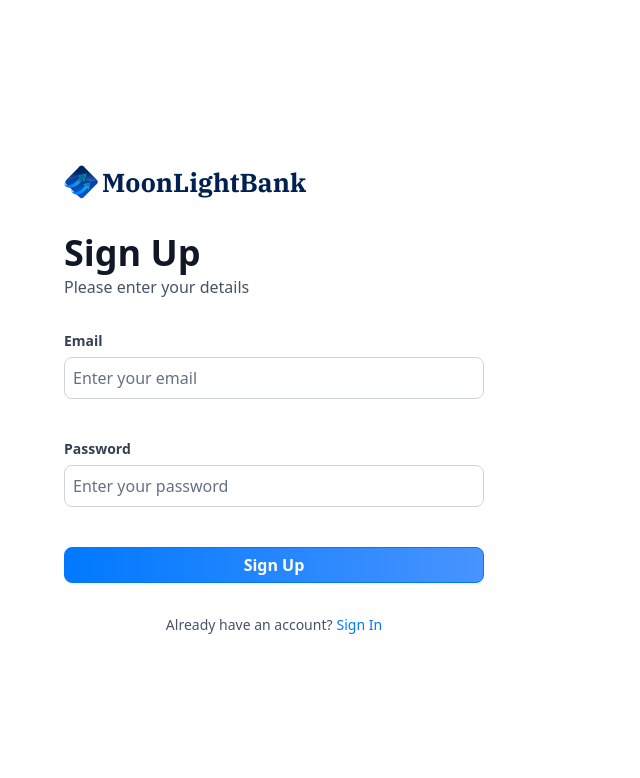
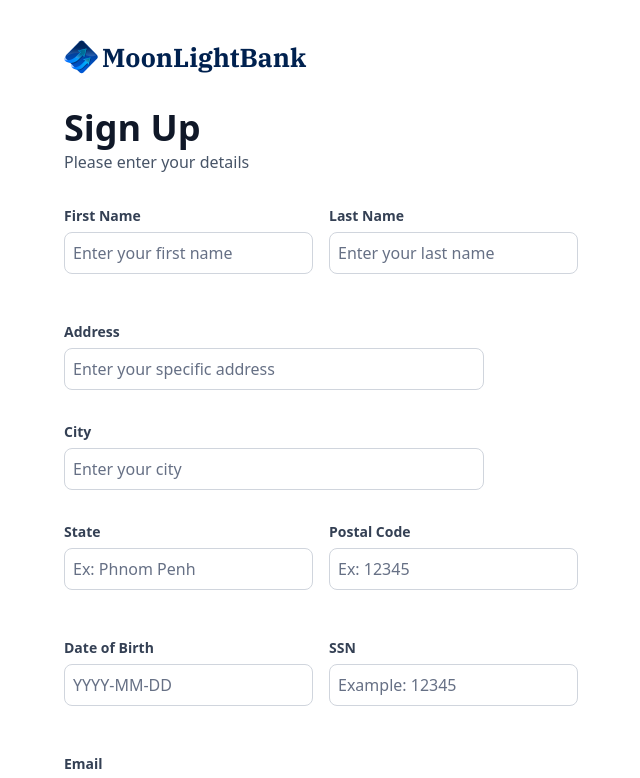
Before and after one commit to Samlothphearak/MoonlightBank, a Next.js app: page /sign-up in a window 1280 px wide. Shown: the top 778 px of the page, without its empty margins (366-1006 px from the left). Built offline with nearby package versions, Linux system fonts and the light colour scheme.

Commit message:
complete sign up

```diff
--- a/components/AuthForm.tsx
+++ b/components/AuthForm.tsx
@@ -1,37 +1,36 @@
-'use client';
+'use client'; // Ensure this component is a client component
 
 import Image from 'next/image';
 import Link from 'next/link';
 import React, { useState } from 'react';
 import { Loader2 } from 'lucide-react'; // Import specific icon
-
-
-import { z } from "zod"
-import { zodResolver } from "@hookform/resolvers/zod"
-import { useForm } from "react-hook-form"
-import { Button } from "@/components/ui/button"
+import { z } from "zod";
+import { zodResolver } from "@hookform/resolvers/zod";
+import { useForm } from "react-hook-form";
+import { Button } from "@/components/ui/button";
 import {
     Form,
     FormControl,
-    FormDescription,
     FormField,
-    FormItem,
     FormLabel,
     FormMessage,
-} from "@/components/ui/form"
-import { Input } from "@/components/ui/input"
+} from "@/components/ui/form";
 import CustomInput from './CustomInput';
 import { authFormSchema } from '@/lib/utils';
+import { useRouter } from 'next/navigation';
 
 
 
 const AuthForm = ({ type }: { type: string }) => {
+    const router = useRouter();
     const [user, setUser] = useState(null);
     const [isLoading, setIsloading] = useState(false);
 
+    const formSchema = authFormSchema(type);
+
     // 1. Define your form.
-    const form = useForm<z.infer<typeof authFormSchema>>({
-        resolver: zodResolver(authFormSchema),
+    const form = useForm<z.infer<typeof formSchema>>({
+        resolver: zodResolver(formSchema),
         defaultValues: {
             email: "",
             password: '',
@@ -39,13 +38,30 @@ const AuthForm = ({ type }: { type: string }) => {
     })
 
     // 2. Define a submit handler.
-    function onSubmit(values: z.infer<typeof authFormSchema>) {
-        // Do something with the form values.
-        // ✅ This will be type-safe and validated.
-        setIsloading(true)
-        console.log(values)
-        setIsloading(false)
-    }
+    const onSubmit = async (data: z.infer<typeof formSchema>) => {
+        setIsloading(true); // Start loading
+
+        try {
+            // Sign up with Appwrite & create plaid token.
+            if (type === 'sign-up') {
+                // const userData = {
+                //     const newUser = await signUp(data);
+                //     setUser(newUser);
+            }
+            if (type === 'sign-in') {
+                // const respone = await signIn({
+                //     email: data.email,
+                //     password: data.password,
+                // })
+                // if (respone) router.push('/')
+            }
+        } catch (error) {
+            console.error("Error submitting form:", error);
+        } finally {
+            setIsloading(false); // End loading
+        }
+    };
+
 
     return (
         <section className='auth-form'>
@@ -83,6 +99,68 @@ const AuthForm = ({ type }: { type: string }) => {
                 <>
                     <Form {...form}>
                         <form onSubmit={form.handleSubmit(onSubmit)} className="space-y-8">
+                            {type === 'sign-up' && (
+                                <>
+                                    <div className='flex gap-4'>
+                                        <CustomInput
+                                            control={form.control}
+                                            name="firstName"
+                                            label="First Name"
+                                            placeholder="Enter your first name"
+                                        />
+                                        <CustomInput
+                                            control={form.control}
+                                            name="lastName"
+                                            label="Last Name"
+                                            placeholder="Enter your last name"
+                                        />
+                                    </div>
+                                    <CustomInput
+                                        control={form.control}
+                                        name="address"
+                                        label="Address"
+                                        placeholder="Enter your specific address"
+                                    />
+                                    <CustomInput
+                                        control={form.control}
+                                        name="city"
+                                        label="City"
+                                        placeholder="Enter your city"
+                                    />
+                                    <div className='flex gap-4'>
+
+                                        <CustomInput
+                                            control={form.control}
+                                            name="state"
+                                            label="State"
+                                            placeholder="Ex: Phnom Penh"
+                                        />
+                                        <CustomInput
+                                            control={form.control}
+                                            name="postalCode"
+                                            label="Postal Code"
+                                            placeholder="Ex: 12345"
+                                        />
+                                    </div>
+                                    <div className='flex gap-4'>
+                                        <CustomInput
+                                            control={form.control}
+                                            name="dateOfBirth"
+                                            label="Date of Birth"
+                                            placeholder="YYYY-MM-DD"
+                                        />
+
+                                        <CustomInput
+                                            control={form.control}
+                                            name="ssn"
+                                            label="SSN"
+                                            placeholder="Example: 12345"
+                                        />
+                                    </div>
+
+                                </>
+
+                            )}
                             <CustomInput
                                 control={form.control}
                                 name="email"
--- a/components/CustomInput.tsx
+++ b/components/CustomInput.tsx
@@ -1,13 +1,14 @@
-import React from 'react'
-import { FormField, FormLabel, FormControl, FormMessage } from './ui/form'
-import { Input } from './ui/input'
-import { Control, FieldPath } from 'react-hook-form'
-import { authFormSchema } from '@/lib/utils'
-import { z } from 'zod'
+import React from 'react';
+import { FormField, FormLabel, FormControl, FormMessage } from './ui/form';
+import { Control, FieldPath } from 'react-hook-form';
+import { authFormSchema } from '@/lib/utils';
+import { z } from 'zod';
+
+const formSchema = authFormSchema('sign-up');
 
 interface CustomInputProps {
-    control: Control<z.infer<typeof authFormSchema>>,
-    name: FieldPath<z.infer<typeof authFormSchema>>,
+    control: Control<z.infer<typeof formSchema>>,
+    name: FieldPath<z.infer<typeof formSchema>>,
     label: string,
     placeholder: string,
 }
@@ -17,30 +18,28 @@ const CustomInput = ({ control, name, label, placeholder }: CustomInputProps) =>
         <FormField
             control={control}
             name={name}
-    render={({ field, fieldState }) => ( // Destructure fieldState to access error state
-        <div className='form-item mb-4'> {/* Add margin for spacing */}
-            <FormLabel htmlFor={name} className='text-sm font-semibold text-gray-700'> {/* Style for label */}
+            render={({ field, fieldState }) => (
+                <div className='form-item mb-4'>
+                    <FormLabel htmlFor={name} className='text-sm font-semibold text-gray-700'>
                         {label}
                     </FormLabel>
                     <div className="flex w-full flex-col">
                         <FormControl>
                             <input
-                        id={name} // Add ID for accessibility
+                                id={name}
                                 placeholder={placeholder}
-                        className={`input-class border rounded-md p-2 ${fieldState.error ? 'border-red-500' : 'border-gray-300'} transition duration-200`} // Apply dynamic classes
+                                className={`input-class border rounded-md p-2 transition duration-200 ${fieldState.error ? 'border-red-500' : 'border-gray-300'}`}
                                 type={name === 'password' ? 'password' : 'text'}
-                        {...field} // Spread field props to connect with react-hook-form
+                                {...field} // Connect with react-hook-form
                             />
                         </FormControl>
                         <FormMessage className='form-message mt-2 text-red-600'>
-                    {fieldState.error ? fieldState.error.message : null} {/* Display error message */}
+                            {fieldState.error ? fieldState.error.message : null}
                         </FormMessage>
                     </div>
                 </div>
             )}
         />
-
-
     );
 }
 
--- a/lib/utils.ts
+++ b/lib/utils.ts
@@ -195,9 +195,18 @@ export const getTransactionStatus = (date: Date) => {
   return date > twoDaysAgo ? "Processing" : "Success";
 };
 
+export const authFormSchema = (type: string) => z.object({
+  // ====== sign up =======
+  firstName: type === 'sign-in' ? z.string().optional() :  z.string().min(3, "First Name should be at least 3 characters long"),
+  lastName:  type === 'sign-in' ? z.string().optional() : z.string().min(3, "Last Name should be at least 3 characters long"),
+  address: type === 'sign-in' ? z.string().optional() :  z.string().max(50, "Address should be 50 characters or less"),
+  city: type === 'sign-in' ? z.string().optional() :  z.string().max(50, "City should be 50 characters or less"),
+  state: type === 'sign-in' ? z.string().optional() :  z.string().min(2, "State should be at least 2 characters").max(3, "State should be 3 characters or less"),
+  postalCode: type === 'sign-in' ? z.string().optional() :  z.string().min(3, "Postal Code should be at least 3 characters").max(6, "Postal Code should be 6 characters or less"),
+  dateOfBirth: type === 'sign-in' ? z.string().optional() :  z.string().regex(/^\d{4}-\d{2}-\d{2}$/, "Date of Birth should be in YYYY-MM-DD format"),
+  ssn: type === 'sign-in' ? z.string().optional() :  z.string().min(3, "SSN should be at least 3 characters"),
 
-export const authFormSchema = z.object({
-  email: z.string().email(),
-  password: z.string().min(8),
-  username: z.string().min(8),
-})
+  // ====== sign in =======
+  email: z.string().email("Please enter a valid email address"),
+  password: z.string().min(8, "Password should be at least 8 characters long"),
+});
```
Also changed, not shown: lib/actions/user.actions.ts (added). Lines whose indentation alone changed are shown as unchanged.
